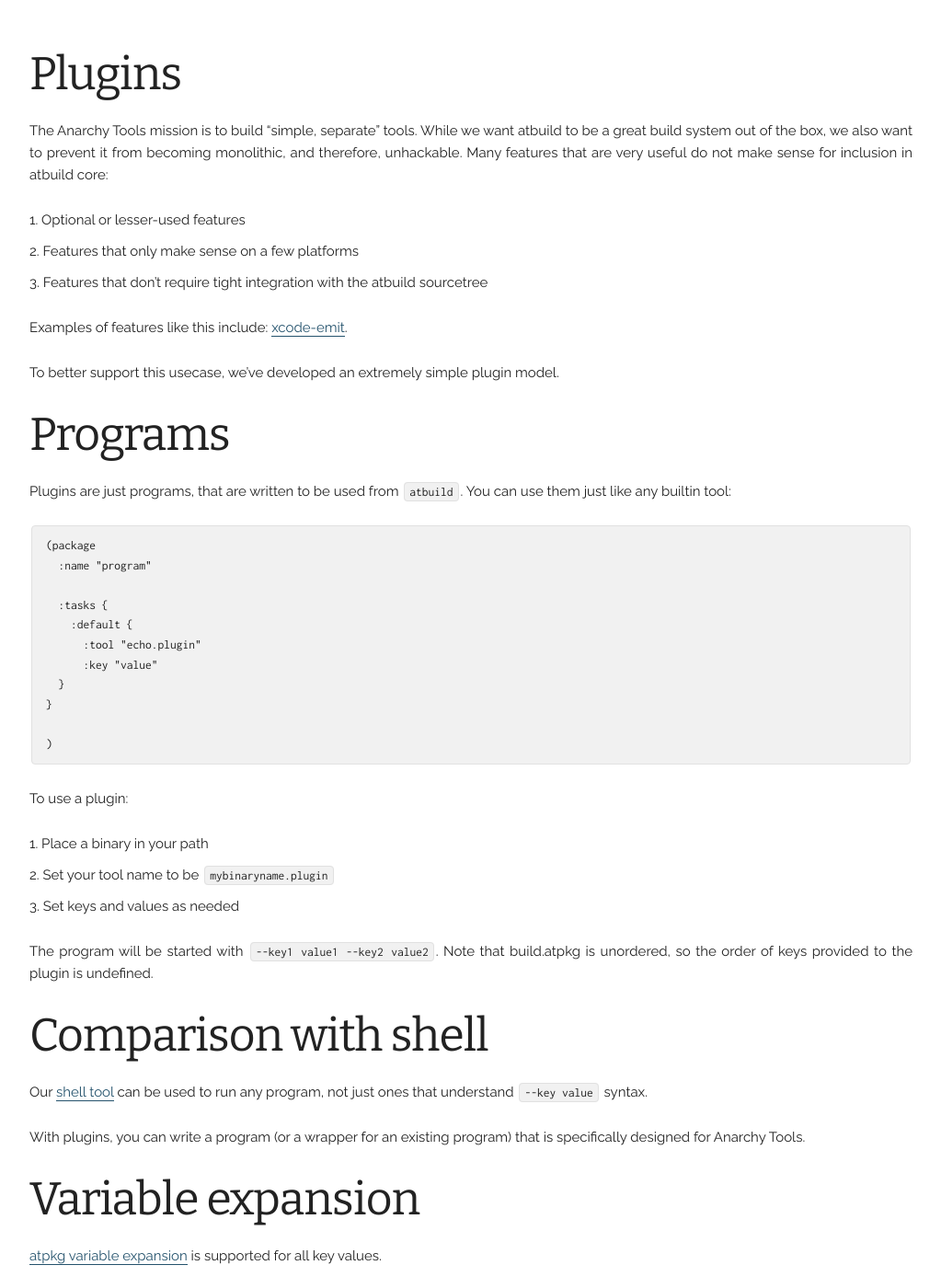
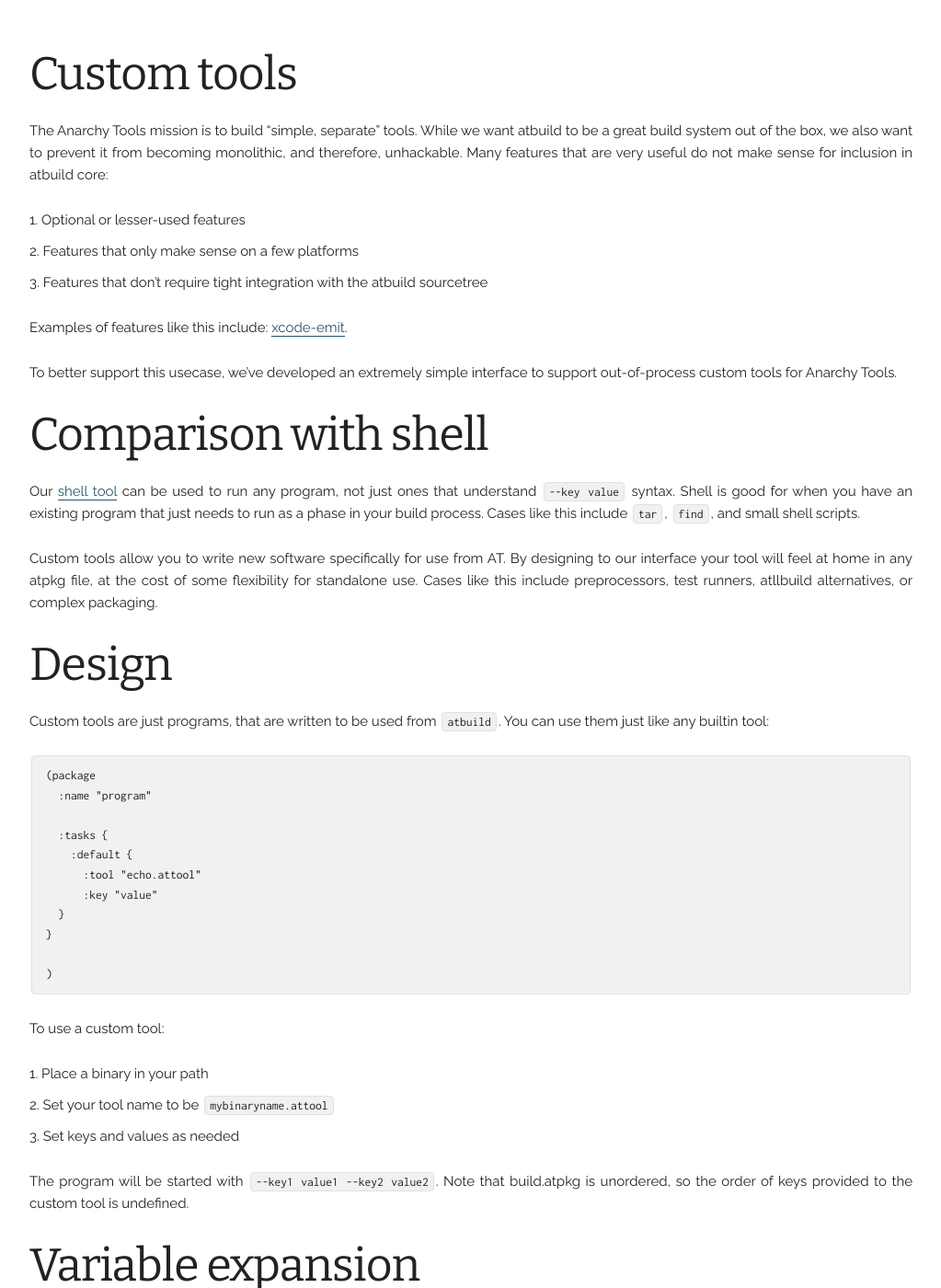
Before and after one commit to AnarchyTools/anarchytools.github.io, a Jekyll site: the page built from docs/attool.md, in a window 1280 px wide and 1400 px high. Shown: the whole window at 92% size, without its empty margins (128-1151 px from the left). Built offline with Jekyll 4.4.1, drawn with Linux system fonts in a browser that asks for light colours.

Commit message:
Rename plugins to custom tools

````diff
--- a/docs/plugins.md
+++ b/docs/attool.md
@@ -3,7 +3,7 @@
 tags: docs
 ---
 
-# Plugins
+# Custom tools
 
 The Anarchy Tools mission is to build "simple, separate" tools.  While we want atbuild to be a great build system out of the box, we also want to prevent it from becoming monolithic, and therefore, unhackable.  Many features that are very useful do not make sense for inclusion in atbuild core:
 
@@ -13,11 +13,17 @@
 
 Examples of features like this include: [xcode-emit](https://github.com/AnarchyTools/xcode-emit).
 
-To better support this usecase, we've developed an extremely simple plugin model.
+To better support this usecase, we've developed an extremely simple interface to support out-of-process custom tools for Anarchy Tools.
 
-# Programs
+# Comparison with shell
 
-Plugins are just programs, that are written to be used from `atbuild`.
+Our [shell tool](shell.html) can be used to run any program, not just ones that understand `--key value` syntax.  Shell is good for when you have an existing program that just needs to run as a phase in your build process.  Cases like this include `tar`, `find`, and small shell scripts.
+
+Custom tools allow you to write new software specifically for use from AT.  By designing to our interface your tool will feel at home in any atpkg file, at the cost of some flexibility for standalone use.  Cases like this include preprocessors, test runners, atllbuild alternatives, or complex packaging.
+
+# Design
+
+Custom tools are just programs, that are written to be used from `atbuild`.
 You can use them just like any builtin tool:
 
 ```clojure
@@ -26,7 +32,7 @@
 
   :tasks {
     :default {
-      :tool "echo.plugin"
+      :tool "echo.attool"
       :key "value"
   }
 }
@@ -34,19 +40,14 @@
 )
 ```
 
-To use a plugin:
+To use a custom tool:
 
 1.  Place a binary in your path
-2.  Set your tool name to be `mybinaryname.plugin`
+2.  Set your tool name to be `mybinaryname.attool`
 3.  Set keys and values as needed
 
-The program will be started with `--key1 value1 --key2 value2`.  Note that build.atpkg is unordered, so the order of keys provided to the plugin is undefined.
+The program will be started with `--key1 value1 --key2 value2`.  Note that build.atpkg is unordered, so the order of keys provided to the custom tool is undefined.
 
-# Comparison with shell
-
-Our [shell tool](shell.html) can be used to run any program, not just ones that understand `--key value` syntax.
-
-With plugins, you can write a program (or a wrapper for an existing program) that is specifically designed for Anarchy Tools.
 
 # Variable expansion
 
````
